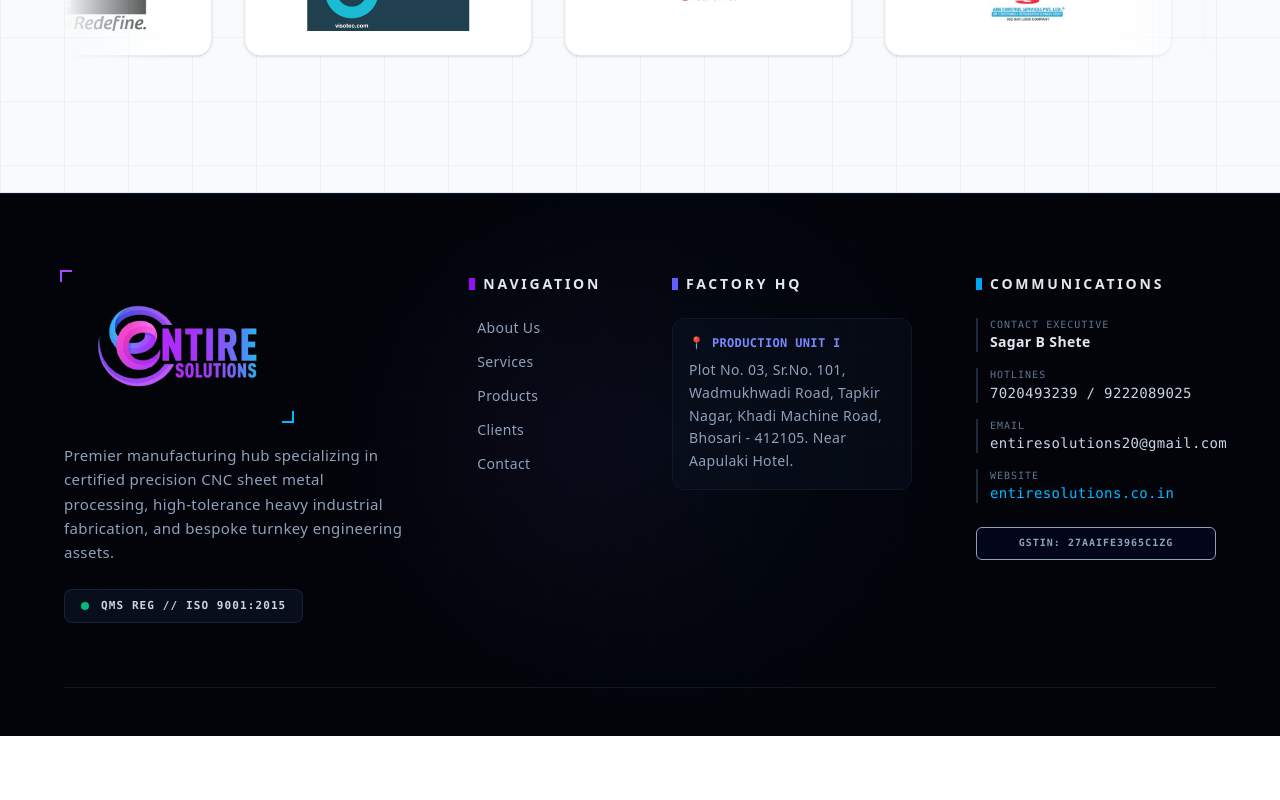
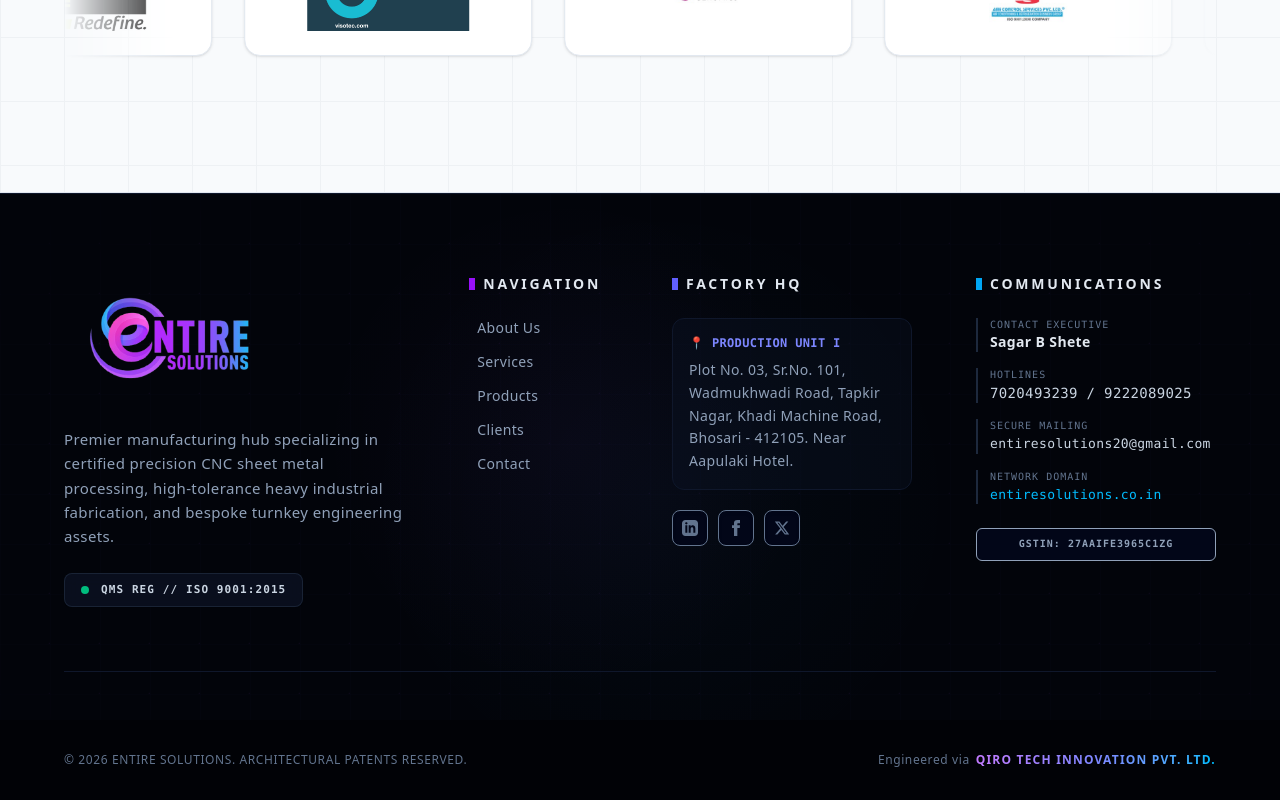
Before and after one commit to BhagyeshDere/entire-solutions, a Next.js app: page / in a window 1280 px wide. Shown: the part 10588-11388 px from the top of the page. Before the commit the page ends 11324 px from the top, so only its background shows below. Built offline with nearby package versions, Linux system fonts and the light colour scheme.

Commit message:
Remove products section and update footer

```diff
--- a/components/common/Footer.jsx
+++ b/components/common/Footer.jsx
@@ -24,12 +24,16 @@
       <div className="absolute bottom-0 right-1/4 w-[600px] h-[600px] bg-[radial-gradient(circle,rgba(37,179,250,0.03)_0%,transparent_70%)] pointer-events-none" />
 
       <div className="relative z-10">
+
+        {/* Main Structural Layout Container */}
         <div className="max-w-[90rem] mx-auto px-6 sm:px-10 md:px-16 pt-20 pb-12">
+
+          {/* Advanced Asymmetrical Master Workspace Grid */}
           <div className="grid grid-cols-1 md:grid-cols-12 gap-12 lg:gap-16 pb-16 border-b border-slate-900">
 
-            {/* ── COLUMN 1: INDUSTRIAL COMPLIANCE LOGO ZONE ── */}
+            {/* ── COLUMN 1: INDUSTRIAL COMPLIANCE LOGO ZONE (4/12 Columns) ── */}
             <div className="md:col-span-12 lg:col-span-4 flex flex-col items-start text-left">
-              <div className="relative p-2">
+              <div className="relative">
                 <Image
                   src="/logo.png"
                   alt="Entire Solutions"
@@ -37,8 +41,6 @@
                   height={75}
                   className="object-contain"
                 />
-                <div className="absolute -top-1 -left-1 w-3 h-3 border-t-2 border-l-2 border-purple-500" />
-                <div className="absolute -bottom-1 -right-1 w-3 h-3 border-b-2 border-r-2 border-sky-400" />
               </div>
 
               <p className="mt-6 text-slate-400 font-medium text-sm sm:text-[15px] leading-relaxed max-w-sm tracking-wide">
@@ -46,6 +48,7 @@
                 high-tolerance heavy industrial fabrication, and bespoke turnkey engineering assets.
               </p>
 
+              {/* Redesigned Premium ISO Compliance Badge */}
               <div className="mt-6 flex items-center gap-3 bg-slate-900/60 border border-slate-800/80 rounded-lg px-4 py-2 backdrop-blur-sm">
                 <div className="relative flex h-2 w-2">
                   <span className="animate-ping absolute inline-flex h-full w-full rounded-full bg-emerald-400 opacity-75"></span>
@@ -57,19 +60,27 @@
               </div>
             </div>
 
-            {/* ── COLUMN 2: NAVIGATION ── */}
+            {/* ── COLUMN 2: HIGH-FIDELITY TRACKING NAVIGATION LINKS (2/12 Columns) ── */}
             <div className="md:col-span-4 lg:col-span-2 flex flex-col items-start text-left">
               <div className="flex items-center gap-2 mb-6">
                 <div className="w-1.5 h-3 bg-purple-600" />
-                <h3 className="text-sm font-black tracking-[0.2em] uppercase text-slate-200">Navigation</h3>
+                <h3 className="text-sm font-black tracking-[0.2em] uppercase text-slate-200">
+                  Navigation
+                </h3>
               </div>
+
               <nav className="w-full">
                 <ul className="space-y-3.5 font-medium text-sm tracking-wide text-slate-400">
                   {["about", "services", "products", "clients", "contact"].map((link) => (
                     <li key={link}>
-                      <a href={`#${link}`} className="group flex items-center gap-2 hover:text-white transition-colors duration-300 capitalize">
+                      <a
+                        href={`#${link}`}
+                        className="group flex items-center gap-2 hover:text-white transition-colors duration-300 capitalize"
+                      >
                         <span className="w-0 h-[1px] bg-gradient-to-r from-purple-500 to-sky-400 transition-all duration-300 group-hover:w-4" />
-                        <span className="transition-transform duration-300 group-hover:translate-x-1">{link === "about" ? "About Us" : link}</span>
+                        <span className="transition-transform duration-300 group-hover:translate-x-1">
+                          {link === "about" ? "About Us" : link}
+                        </span>
                       </a>
                     </li>
                   ))}
@@ -77,50 +88,101 @@
               </nav>
             </div>
 
-            {/* ── COLUMN 3: HQ ── */}
+            {/* ── COLUMN 3: STRUCTURAL LOCATION & TELEMETRY NETWORK (3/12 Columns) ── */}
             <div className="md:col-span-4 lg:col-span-3 flex flex-col items-start text-left">
               <div className="flex items-center gap-2 mb-6">
                 <div className="w-1.5 h-3 bg-indigo-500" />
-                <h3 className="text-sm font-black tracking-[0.2em] uppercase text-slate-200">Factory HQ</h3>
+                <h3 className="text-sm font-black tracking-[0.2em] uppercase text-slate-200">
+                  Factory HQ
+                </h3>
               </div>
+
               <div className="relative p-4 rounded-xl bg-slate-900/30 border border-slate-900 text-slate-400 text-sm leading-relaxed tracking-wide">
                 <span className="text-xs font-mono font-bold block text-indigo-400 mb-2">📍 PRODUCTION UNIT I</span>
                 Plot No. 03, Sr.No. 101, Wadmukhwadi Road, Tapkir Nagar, Khadi Machine Road, Bhosari - 412105. Near Aapulaki Hotel.
               </div>
+
+              {/* Verified Grid Micro Social Anchors */}
+              <div className="mt-5 flex items-center gap-2.5">
+                {[
+                  { name: "LinkedIn", href: "https://www.linkedin.com", path: "M19 0h-14c-2.761 0-5 2.239-5 5v14c0 2.761 2.239 5 5 5h14c2.762 0 5-2.239 5-5v-14c0-2.761-2.238-5-5-5zm-11 19h-3v-11h3v11zm-1.5-12.268c-.966 0-1.75-.79-1.75-1.764s.784-1.764 1.75-1.764 1.75.79 1.75 1.764-.783 1.764-1.75 1.764zm13.5 12.268h-3v-5.604c0-3.368-4-3.113-4 0v5.604h-3v-11h3v1.765c1.396-2.586 7-2.777 7 2.476v6.759z", color: "hover:text-[#0077b5] hover:border-[#0077b5]/30" },
+                  { name: "Facebook", href: "https://www.facebook.com", path: "M9 8h-3v4h3v12h5v-12h3.642l.358-4h-4v-1.667c0-.955.192-1.333 1.115-1.333h2.885v-5h-3.808c-3.596 0-5.192 1.583-5.192 4.615v3.385z", color: "hover:text-[#1877f2] hover:border-[#1877f2]/30" },
+                  { name: "X", href: "https://x.com", path: "M18.244 2.25h3.308l-7.227 8.26 8.502 11.24H16.17l-5.214-6.817L4.99 21.75H1.68l7.73-8.835L1.254 2.25H8.08l4.713 6.231zm-1.161 17.52h1.833L7.084 4.126H5.117z", color: "hover:text-white hover:border-slate-700" }
+                ].map((social) => (
+                  <a
+                    key={social.name}
+                    href={social.href}
+                    target="_blank"
+                    rel="noopener noreferrer"
+                    className={`w-9 h-9 rounded-lg bg-slate-950 border border-slate-850 flex items-center justify-center text-slate-500 shadow-inner transition-all duration-300 group ${social.color}`}
+                    aria-label={social.name}
+                  >
+                    <svg className="w-4 h-4 fill-current transform group-hover:scale-105 transition-transform" viewBox="0 0 24 24">
+                      <path d={social.path}/>
+                    </svg>
+                  </a>
+                ))}
+              </div>
             </div>
 
-            {/* ── COLUMN 4: COMMUNICATIONS ── */}
+            {/* ── COLUMN 4: CALIBRATED CONTACT METRICS (3/12 Columns) ── */}
             <div className="md:col-span-4 lg:col-span-3 flex flex-col items-start text-left">
               <div className="flex items-center gap-2 mb-6">
                 <div className="w-1.5 h-3 bg-sky-500" />
-                <h3 className="text-sm font-black tracking-[0.2em] uppercase text-slate-200">Communications</h3>
+                <h3 className="text-sm font-black tracking-[0.2em] uppercase text-slate-200">
+                  Communications
+                </h3>
               </div>
+
               <div className="space-y-4 text-slate-400 text-sm font-medium tracking-wide w-full">
                 <div className="border-l-2 border-slate-800 pl-3">
                   <span className="text-[10px] font-mono uppercase tracking-widest text-slate-500 block">Contact Executive</span>
                   <span className="text-slate-200 text-sm font-semibold">Sagar B Shete</span>
                 </div>
-                <div className="border-l-2 border-slate-800 pl-3">
+
+                <div className="border-l-2 border-slate-800 pl-3 group cursor-pointer">
                   <span className="text-[10px] font-mono uppercase tracking-widest text-slate-500 block">Hotlines</span>
-                  <span className="text-slate-300 font-mono">7020493239 / 9222089025</span>
+                  <span className="text-slate-300 group-hover:text-sky-400 transition-colors font-mono">7020493239 / 9222089025</span>
                 </div>
-                <div className="border-l-2 border-slate-800 pl-3">
-                  <span className="text-[10px] font-mono uppercase tracking-widest text-slate-500 block">Email</span>
-                  <span className="text-slate-300 font-mono">entiresolutions20@gmail.com</span>
+
+                <div className="border-l-2 border-slate-800 pl-3 group cursor-pointer">
+                  <span className="text-[10px] font-mono uppercase tracking-widest text-slate-500 block">Secure Mailing</span>
+                  <span className="text-slate-300 group-hover:text-purple-400 transition-colors break-all font-mono text-[13px]">entiresolutions20@gmail.com</span>
                 </div>
-                <div className="border-l-2 border-slate-800 pl-3">
-                  <span className="text-[10px] font-mono uppercase tracking-widest text-slate-500 block">Website</span>
-                  <a href="http://entiresolutions.co.in/" className="text-sky-400 font-mono hover:underline">entiresolutions.co.in</a>
+
+                <div className="border-l-2 border-slate-800 pl-3 group">
+                  <span className="text-[10px] font-mono uppercase tracking-widest text-slate-500 block">Network Domain</span>
+                  <a href="http://entiresolutions.co.in" target="_blank" rel="noopener noreferrer" className="text-sky-400 font-mono text-[13px] group-hover:underline">
+                    entiresolutions.co.in
+                  </a>
                 </div>
+
                 <div className="pt-2">
-                  <span className="text-[10px] font-mono bg-slate-950 text-slate-400 border border-slate-850 px-3 py-2 rounded-md block text-center font-black tracking-widest">
+                  <span className="text-[10px] font-mono bg-slate-950 text-slate-400 border border-slate-850 px-3 py-2 rounded-md block text-center font-black tracking-widest select-all">
                     GSTIN: 27AAIFE3965C1ZG
                   </span>
                 </div>
               </div>
             </div>
+
           </div>
         </div>
+
+        {/* ── LOWER META: INTELLECTUAL PROPERTY & TECH SIGNATURES ── */}
+        <div className="max-w-[90rem] mx-auto px-6 sm:px-10 md:px-16 py-8 bg-[#010206]">
+          <div className="flex flex-col sm:flex-row items-center justify-between gap-4 text-center sm:text-left">
+            <p className="text-slate-500 text-xs tracking-wider font-medium">
+              © {new Date().getFullYear()} ENTIRE SOLUTIONS. ARCHITECTURAL PATENTS RESERVED.
+            </p>
+            <p className="text-xs tracking-wider text-slate-500 font-medium flex items-center gap-1.5">
+              <span>Engineered via</span>
+              <span className="bg-gradient-to-r from-purple-400 via-indigo-400 to-sky-400 bg-clip-text text-transparent font-black tracking-widest uppercase">
+                Qiro Tech Innovation Pvt. Ltd.
+              </span>
+            </p>
+          </div>
+        </div>
+
       </div>
     </footer>
   );
--- a/components/home/Products.jsx
+++ /dev/null
@@ -1,36 +0,0 @@
-export default function Products() {
-  return (
-    <section
-      id="products"
-      className="py-24"
-    >
-      <div className="container-custom">
-
-        <h2 className="text-5xl font-bold text-center mb-14">
-          Our Products
-        </h2>
-
-        <div className="grid md:grid-cols-2 lg:grid-cols-4 gap-8">
-
-          <div className="bg-white rounded-xl shadow p-6">
-            BESS Skids
-          </div>
-
-          <div className="bg-white rounded-xl shadow p-6">
-            Transformer Skids
-          </div>
-
-          <div className="bg-white rounded-xl shadow p-6">
-            Battery Rack Systems
-          </div>
-
-          <div className="bg-white rounded-xl shadow p-6">
-            Structural Skids
-          </div>
-
-        </div>
-
-      </div>
-    </section>
-  );
-}
```
